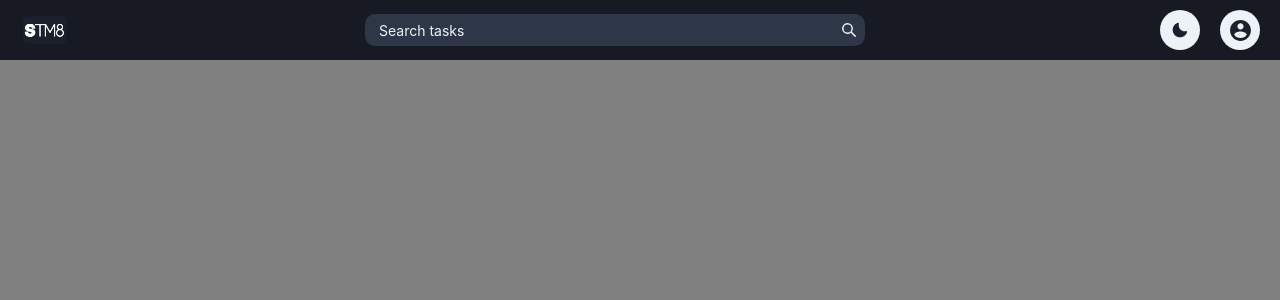
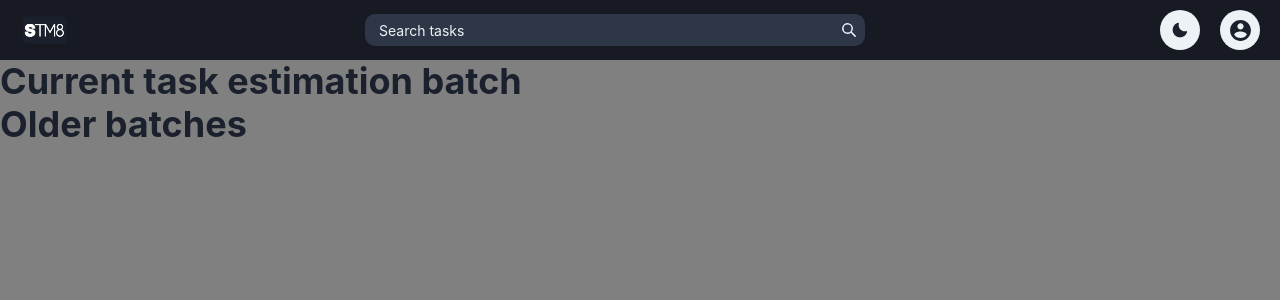
Before and after one commit to vmanun/stm8, a React (Create React App) app: page / in a window 1280 px wide. Shown: the top 300 px of the page. Built offline with nearby package versions, Linux system fonts and the light colour scheme.

Commit message:
Various refactorings

```diff
--- a/src/App.tsx
+++ b/src/App.tsx
@@ -1,11 +1,13 @@
 import { Box } from "@chakra-ui/react";
 import * as React from "react";
+import TasksList from "./components/TasksList";
 import TopNavBar from "./components/TopNavBar";
 
 export const App = () => {
   return (
     <Box>
       <TopNavBar />
+      <TasksList />
     </Box>
   );
 };
--- a/src/components/RoundedIconButton.tsx
+++ b/src/components/RoundedIconButton.tsx
@@ -1,12 +1,11 @@
 import React from "react";
 import { IconButton, Link, useStyleConfig } from "@chakra-ui/react";
+import { ComponentProperties } from "../declarations";
 
 export default function RoundedIconButton({
   href,
   ...props
-}: {
-  [p: string]: any;
-}) {
+}: ComponentProperties) {
   const innerIconButton = (
     <IconButton
       {...props}
--- /dev/null
+++ b/src/components/TasksList.tsx
@@ -0,0 +1,14 @@
+import { Box, Heading } from "@chakra-ui/react";
+import React from "react";
+
+export default function TasksList() {
+  // TODO: Create single task model, determine how single view should work, design task card
+  return (
+    <Box>
+      <Heading>Current task estimation batch</Heading>
+      <Box></Box>
+      <Heading>Older batches</Heading>
+      <Box></Box>
+    </Box>
+  );
+}
--- a/src/declarations.d.ts
+++ b/src/declarations.d.ts
@@ -1,3 +1,6 @@
 import { CSSProperties } from "react";
 
 export type ScopedStyleSheet = Record<string, CSSProperties>;
+export type ComponentProperties = {
+  [p: string]: any;
+};
```
